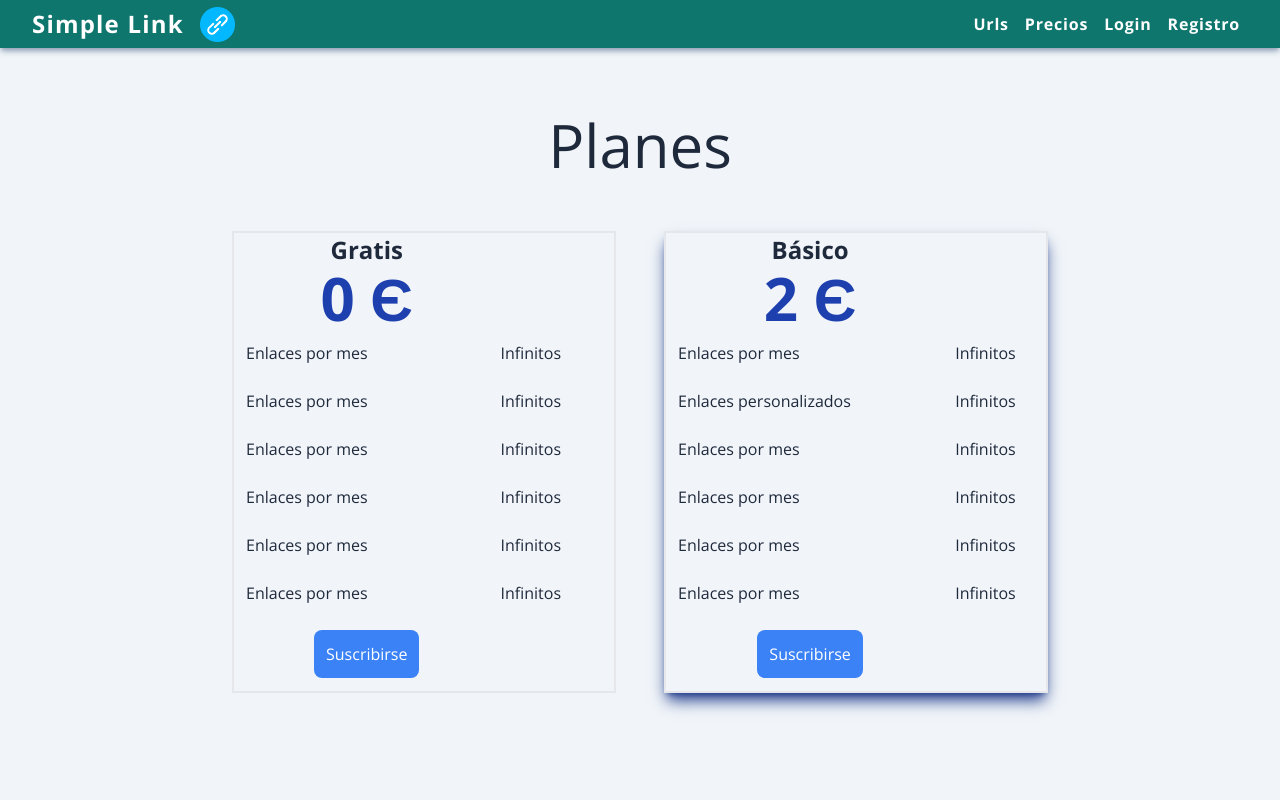
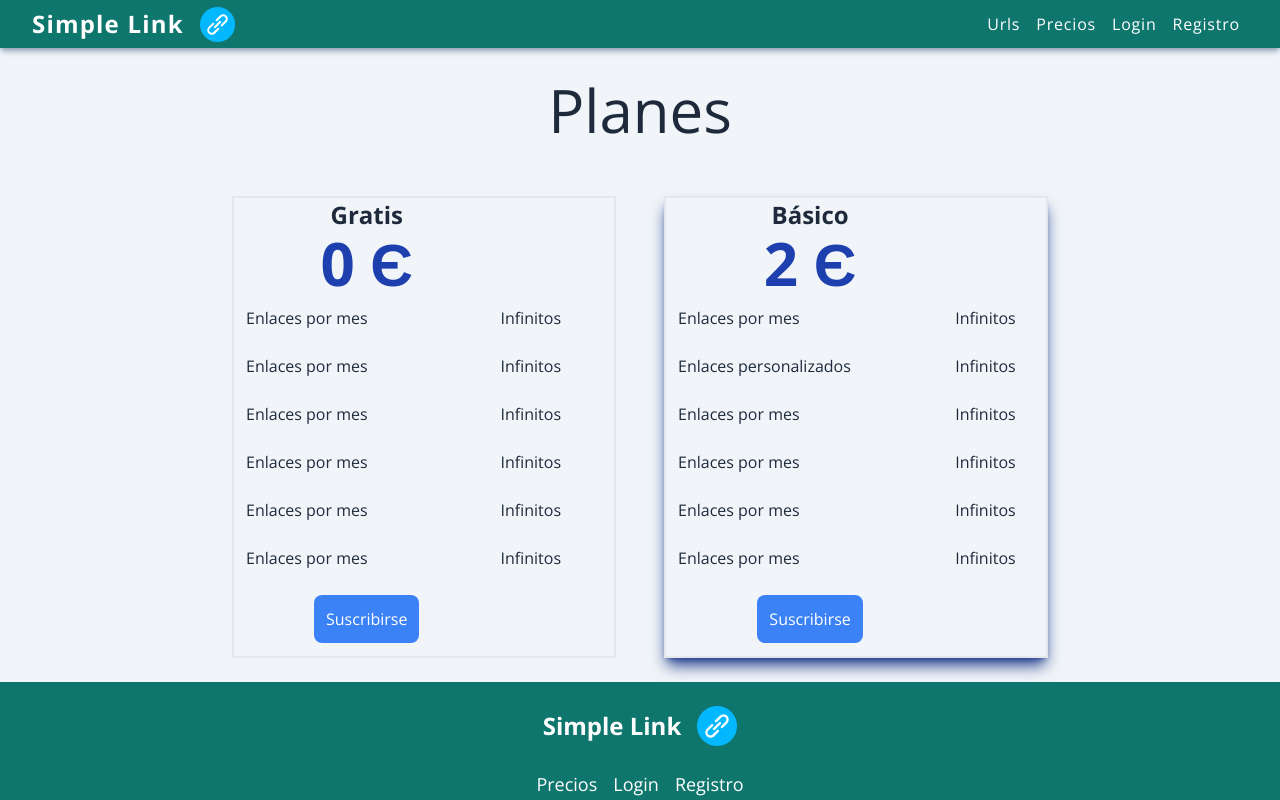
Before and after one commit to CristianMozetich/Url-Shortener, a Next.js app in the folder frontend/: page /pages/prices in a window 1280 px wide. Shown: the top 800 px of the page. Built offline with nearby package versions, Linux system fonts and the light colour scheme.

Commit message:
detalles responsive

```diff
--- a/frontend/src/app/components/NavBar/NavBar.jsx
+++ b/frontend/src/app/components/NavBar/NavBar.jsx
@@ -15,7 +15,7 @@ const NavBar = () => {
   };
   return (
     <>
-      <div className="flex justify-between h-12 items-center fixed w-full bg-teal-700 text-white shadow-md shadow-slate-400">
+      <div className="flex top-0 justify-between h-12 items-center fixed w-full bg-teal-700 text-white shadow-md shadow-slate-400">
         <div className="flex">
           <Link
             href={"/"}
@@ -33,24 +33,24 @@ const NavBar = () => {
         <div className="mr-8 hidden md:block">
           <Link
             href={"/pages/urls"}
-            className="text-md m-2 hover:text-sky-950 font-bold transition-all tracking-wider"
+            className="text-md m-2 hover:text-sky-950 transition-all tracking-wider"
           >
             Urls
           </Link>
           <Link
-            className="text-md m-2 hover:text-sky-950 font-bold transition-all tracking-wider"
+            className="text-md m-2 hover:text-sky-950 transition-all tracking-wider"
             href={"/pages/prices"}
           >
             Precios
           </Link>
           <Link
-            className="text-md m-2 hover:text-sky-950 font-bold transition-all tracking-wider"
+            className="text-md m-2 hover:text-sky-950 transition-all tracking-wider"
             href={"/pages/login"}
           >
             Login
           </Link>
           <Link
-            className="text-md m-2 hover:text-sky-950 font-bold transition-all tracking-wider"
+            className="text-md m-2 hover:text-sky-950 transition-all tracking-wider"
             href={"/pages/registro"}
           >
             Registro
@@ -71,7 +71,7 @@ const NavBar = () => {
         </div>
       </div>
       {menuOpen && (
-        <div className="w-1/2 z-10 h-screen fixed mt-12 right-0 bg-teal-700">
+        <div className="w-1/2 z-10 h-screen top-0 fixed mt-12 right-0 bg-teal-700">
           <div className="mr-8 flex flex-col items-end">
             <Link
               className="text-lg m-2 hover:text-sky-950 text-white transition-all hover:-translate-x-1 tracking-wider font-bold"
--- a/frontend/src/app/components/info/Info.jsx
+++ b/frontend/src/app/components/info/Info.jsx
@@ -6,7 +6,7 @@ const Info = () => {
   return (
     <div className="flex flex-wrap flex-col justify-center items-center">
       <Menu />
-      <div className="flex-col w-1/2 mb-8 m-34 flex flex-wrap items-center  bg-blue-500 text-white  p-6 rounded-lg shadow-md shadow-slate-500">
+      <div className="flex-col w-3/4 md:w-1/2 mb-8 m-34 flex flex-wrap items-center  bg-blue-500 text-white  p-6 rounded-lg shadow-md shadow-slate-500">
         <Link
           className="text-3xl p-2 text-center font-bold tracking-wider hover:translate-x-1 transition-all text-white hover:text-slate-800"
           href={"/pages/urlform"}
@@ -18,7 +18,7 @@ const Info = () => {
           aleatoria
         </p>
       </div>
-      <div className="shadow-slate-500 flex-col w-1/2 mb-8 flex-wrap flex items-center m-4 text-white  p-6 bg-blue-500 rounded-lg shadow-md">
+      <div className="shadow-slate-500 flex-col w-3/4 md:w-1/2 mb-8 flex-wrap flex items-center m-4 text-white  p-6 bg-blue-500 rounded-lg shadow-md">
         <Link
           className="text-3xl font-bold text-center tracking-wider p-2 hover:translate-x-1 transition-all text-white hover:text-slate-800"
           href={"/pages/customurl"}
--- a/frontend/src/app/components/menu/Menu.jsx
+++ b/frontend/src/app/components/menu/Menu.jsx
@@ -2,7 +2,7 @@ import React from "react";
 
 const Menu = () => {
   return (
-    <div className="w-3/4 mb-6 p-6 flex flex-col">
+    <div className="w-3/4 mb-6 p-6 flex flex-col items-center">
       <span className="font-semibold text-5xl m-2 mt-20 p-2">
         ¡Bienvenido a nuestro acortador de enlaces!
       </span>
--- a/frontend/src/app/pages/prices/page.jsx
+++ b/frontend/src/app/pages/prices/page.jsx
@@ -12,11 +12,11 @@ export default function Prices() {
     window.location.href = data.url;
   };
   return (
-    <div className="h-screen flex flex-col justify-center items-center">
+    <div className="flex flex-col mt-12 justify-center items-center">
       <div className="m-4 p-4">
         <h1 className="text-center text-6xl font-bolder">Planes</h1>
       </div>
-      <div className="flex justify-items-center">
+      <div className="flex justify-center flex-wrap">
         <table className="w-96 m-6 p-2 border-2 border-solid text-center">
           <thead>
             <tr className="flex flex-col">
```
